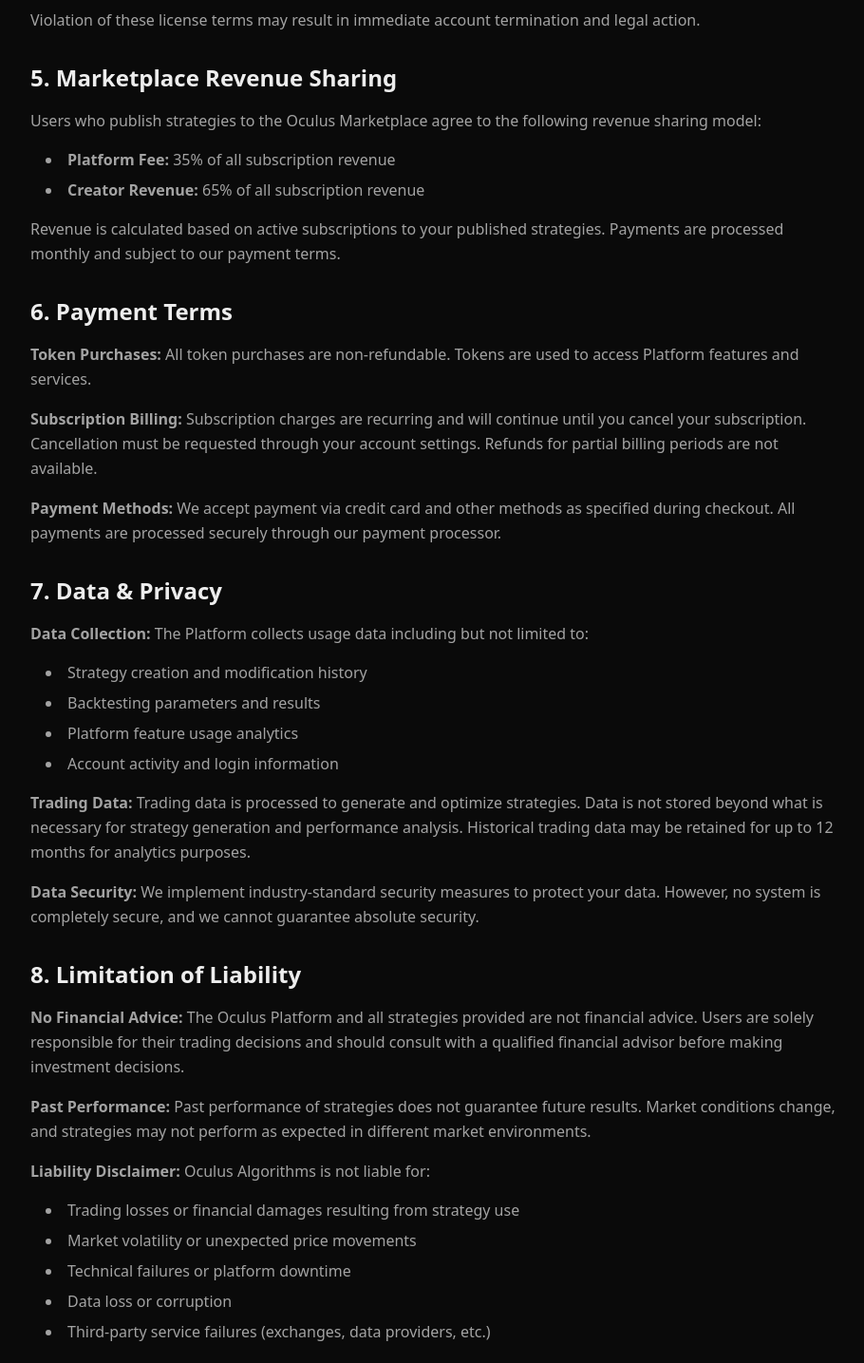
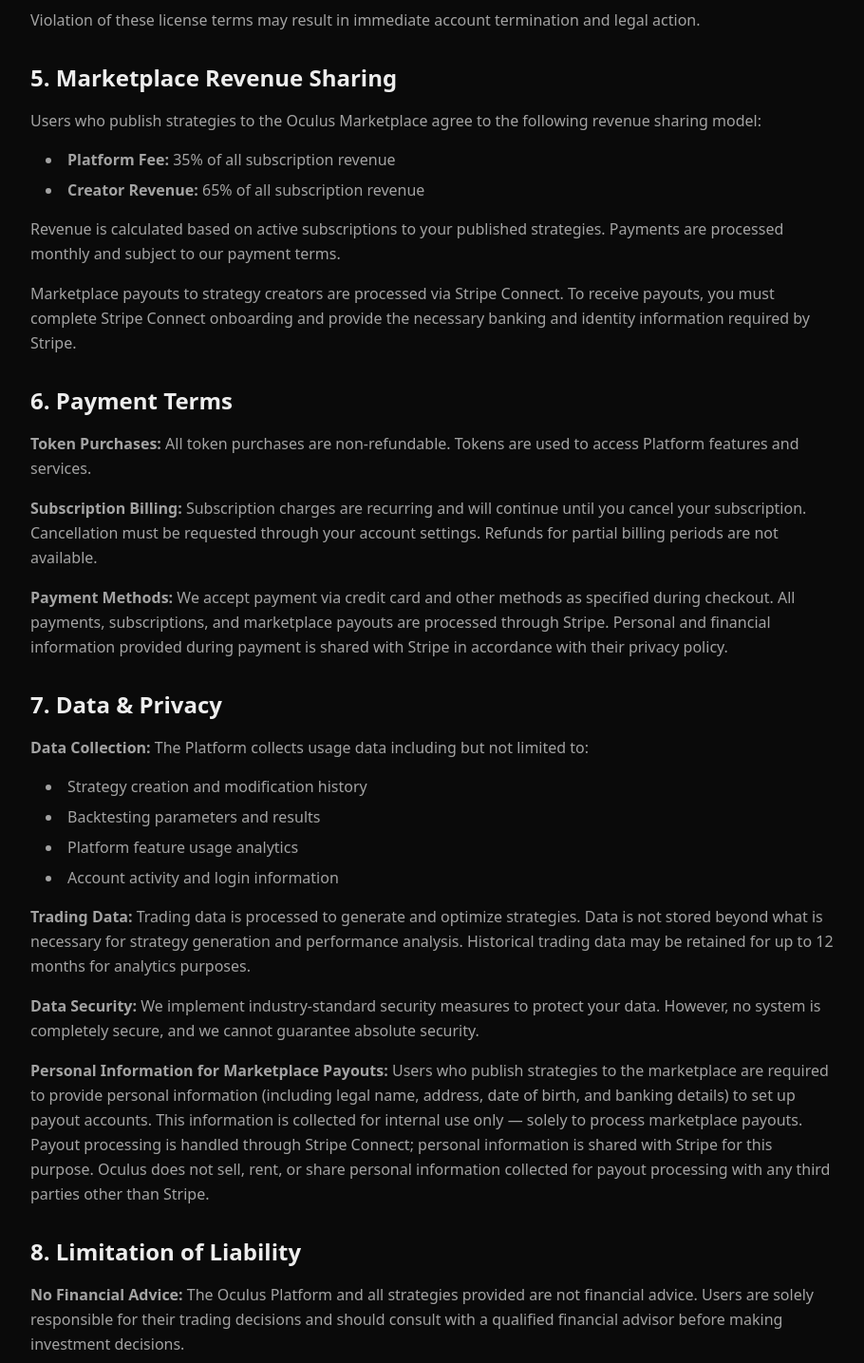
Before and after one commit to FSIdevelopment/oculus, a Next.js app in the folder frontend/: page /terms in a window 1280 px wide. Shown: the part 1153-2588 px from the top of the page at 95% size, without its empty margins (184-1094 px from the left). Built offline with nearby package versions, Linux system fonts and the light colour scheme.

Commit message:
9.5 Update Terms of Use page with payout and Stripe disclosures
Agent-Id: agent-fb5fd999-bee7-43bc-a9aa-99109f11f0fd
Linked-Note-Id: 4f76a6c0-4463-4ada-84d5-369ade453d50

```diff
--- a/frontend/app/terms/page.tsx
+++ b/frontend/app/terms/page.tsx
@@ -94,6 +94,9 @@
             <p className="text-text-secondary leading-relaxed mt-4">
               Revenue is calculated based on active subscriptions to your published strategies. Payments are processed monthly and subject to our payment terms.
             </p>
+            <p className="text-text-secondary leading-relaxed mt-4">
+              Marketplace payouts to strategy creators are processed via Stripe Connect. To receive payouts, you must complete Stripe Connect onboarding and provide the necessary banking and identity information required by Stripe.
+            </p>
           </section>
 
           {/* 6. Payment Terms */}
@@ -106,7 +109,7 @@
               <strong>Subscription Billing:</strong> Subscription charges are recurring and will continue until you cancel your subscription. Cancellation must be requested through your account settings. Refunds for partial billing periods are not available.
             </p>
             <p className="text-text-secondary leading-relaxed">
-              <strong>Payment Methods:</strong> We accept payment via credit card and other methods as specified during checkout. All payments are processed securely through our payment processor.
+              <strong>Payment Methods:</strong> We accept payment via credit card and other methods as specified during checkout. All payments, subscriptions, and marketplace payouts are processed through Stripe. Personal and financial information provided during payment is shared with Stripe in accordance with their privacy policy.
             </p>
           </section>
 
@@ -127,6 +130,9 @@
             </p>
             <p className="text-text-secondary leading-relaxed mt-4">
               <strong>Data Security:</strong> We implement industry-standard security measures to protect your data. However, no system is completely secure, and we cannot guarantee absolute security.
+            </p>
+            <p className="text-text-secondary leading-relaxed mt-4">
+              <strong>Personal Information for Marketplace Payouts:</strong> Users who publish strategies to the marketplace are required to provide personal information (including legal name, address, date of birth, and banking details) to set up payout accounts. This information is collected for internal use only — solely to process marketplace payouts. Payout processing is handled through Stripe Connect; personal information is shared with Stripe for this purpose. Oculus does not sell, rent, or share personal information collected for payout processing with any third parties other than Stripe.
             </p>
           </section>
 
```
